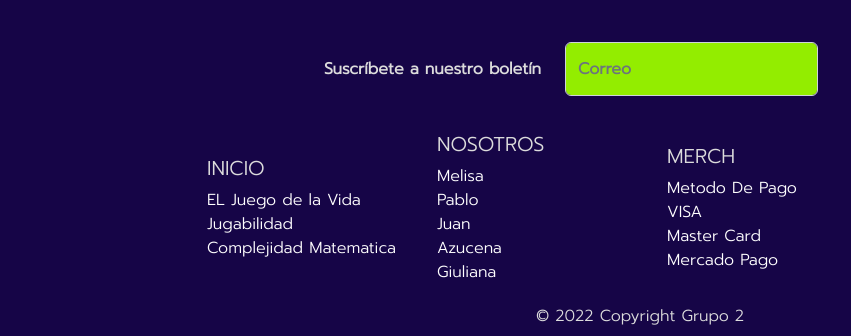
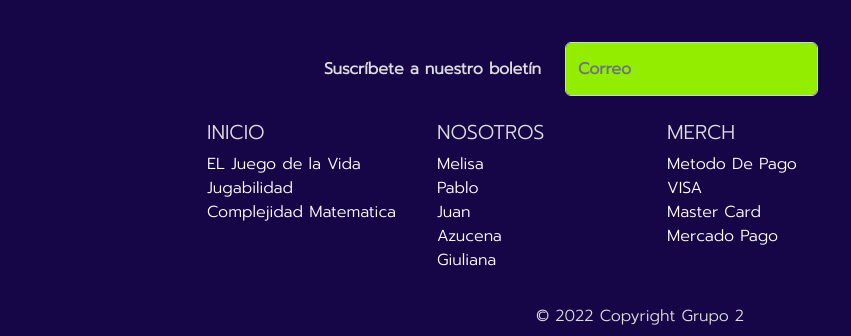
Before and after one commit to JhonKophler/thegameoflifecoway, a plain HTML site: page index.html in a window 1280 px wide. Shown: the part 7693-8029 px from the top of the page, 0-851 px from the left. Drawn offline with nearby package versions, Linux system fonts and the light colour scheme.

Commit message:
modificacion de footer

```diff
--- a/index.html
+++ b/index.html
@@ -642,7 +642,7 @@
         </form>
 
         <div class="bajo-footer">
-            <div class="row justify-content-center align-items-center">
+            <div class="row justify-content-center">
 
                 <div class="col-lg-3 col-md-6 mb-4 mb-md-0">
                     <h5 class="text-uppercase">Inicio</h5>
```
